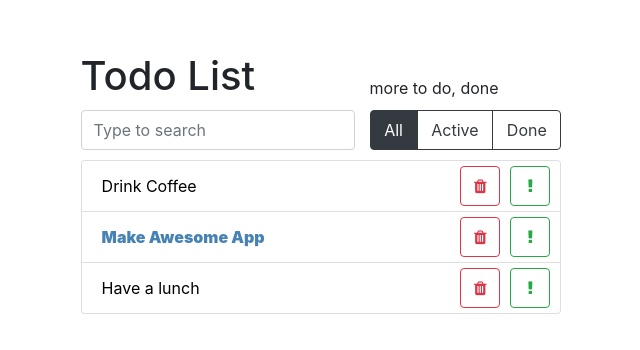
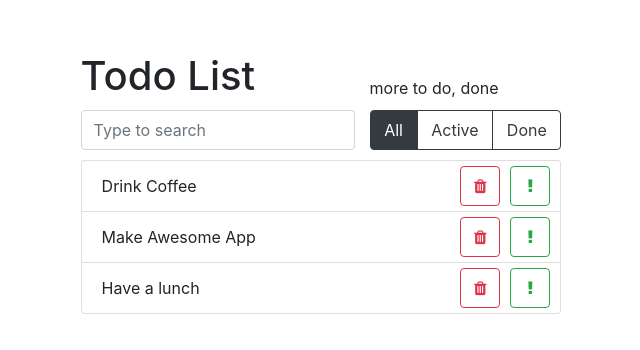
Before and after one commit to iiiokojiadbi/todo-react, a React (Create React App) app: page / in a window 1280 px wide. Shown: the part 148-498 px from the top of the page, without its empty margins (319-959 px from the left). Built offline with nearby package versions, Linux system fonts and the light colour scheme.

Commit message:
feat: реализовать состояние выделения label в компоненте TodoListitem

```diff
--- /dev/null
+++ b/src/blocks/list/__label/_important/list__label_important.css
@@ -0,0 +1,4 @@
+.list__label_important {
+  font-weight: bold;
+  color: steelblue;
+}
--- a/src/blocks/list/list.css
+++ b/src/blocks/list/list.css
@@ -1,6 +1,7 @@
 @import url('./__item/list__item.css');
 @import url('./__label/list__label.css');
 @import url('./__label/_done/list__label_done.css');
+@import url('./__label/_important/list__label_important.css');
 
 .list {
 }
--- a/src/components/Button.js
+++ b/src/components/Button.js
@@ -6,9 +6,14 @@ const Button = ({
   icon = '',
   text = null,
   isActive = '',
+  onBtnClick,
 }) => {
   return (
-    <button type="button" className={`btn btn-${type} button ${isActive}`}>
+    <button
+      type="button"
+      className={`btn btn-${type} button ${isActive}`}
+      onClick={onBtnClick}
+    >
       {text ? text : <i className={`fa fa-${icon}`} aria-hidden="true" />}
     </button>
   );
--- a/src/components/TodoList.js
+++ b/src/components/TodoList.js
@@ -1,15 +1,12 @@
 import React from 'react';
-import TodoListLabel from './TodoListLabel';
-import Button from './Button';
+import TodoListItem from './TodoListItem';
 import '../blocks/list/list.css';
 
 const TodoList = ({ todos }) => {
   const elements = todos.map(({ id, ...item }) => {
     return (
       <li key={id} className="list-group-item list__item">
-        <TodoListLabel {...item} />
-        <Button type="outline-danger" icon="trash" />
-        <Button type="outline-success" icon="exclamation" />
+        <TodoListItem {...item} />
       </li>
     );
   });
--- /dev/null
+++ b/src/components/TodoListItem.js
@@ -0,0 +1,46 @@
+import React, { Component } from 'react';
+import classnames from 'classnames';
+import Button from './Button';
+
+export default class TodoListItem extends Component {
+  state = {
+    done: false,
+    important: false,
+  };
+
+  handleLabelClick = () => {
+    this.setState({
+      done: !this.state.done,
+    });
+  };
+
+  handleImportantClick = () => {
+    this.setState({
+      important: !this.state.important,
+    });
+  };
+
+  render() {
+    const { label } = this.props;
+    const { done, important } = this.state;
+    const classes = classnames({
+      list__label: true,
+      list__label_done: done,
+      list__label_important: important,
+    });
+
+    return (
+      <React.Fragment>
+        <span className={classes} onClick={this.handleLabelClick}>
+          {label}
+        </span>
+        <Button type="outline-danger" icon="trash" />
+        <Button
+          type="outline-success"
+          icon="exclamation"
+          onBtnClick={this.handleImportantClick}
+        />
+      </React.Fragment>
+    );
+  }
+}
--- a/src/components/TodoListLabel.js
+++ /dev/null
@@ -1,34 +0,0 @@
-import React, { Component } from 'react';
-import classnames from 'classnames';
-
-export default class TodoListLabel extends Component {
-  state = {
-    done: false,
-  };
-
-  handleLabelClick = () => {
-    this.setState({
-      done: !this.state.done,
-    });
-  };
-
-  render() {
-    const { label, important = false } = this.props;
-    const { done } = this.state;
-    const classes = classnames({
-      list__label: true,
-      list__label_done: done,
-    });
-
-    const style = {
-      color: important ? 'steelblue' : 'black',
-      fontWeight: important ? 900 : null,
-    };
-
-    return (
-      <span className={classes} style={style} onClick={this.handleLabelClick}>
-        {label}
-      </span>
-    );
-  }
-}
```
